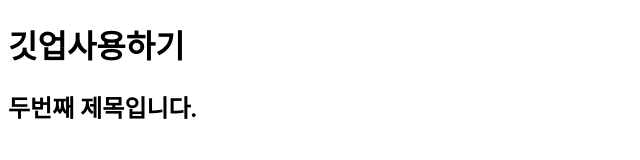
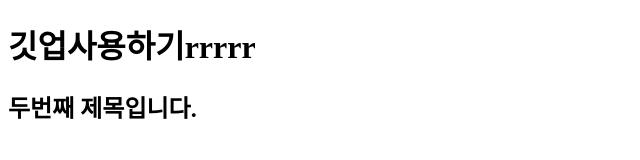
Before and after one commit to understanding963852/test0204, a plain HTML site: page index.html in a window 1280 px wide. Shown: the whole page, without its empty margins (0-640 px from the left). Drawn offline with Linux system fonts and the light colour scheme.

Commit message:
three commit

```diff
--- a/index.html
+++ b/index.html
@@ -7,7 +7,7 @@
     <title>Document</title>
 </head>
 <body>
-    <h1>깃업사용하기</h1>
+    <h1>깃업사용하기rrrrr</h1>
     <h2>두번째 제목입니다.</h2>
 </body>
 </html>
```
